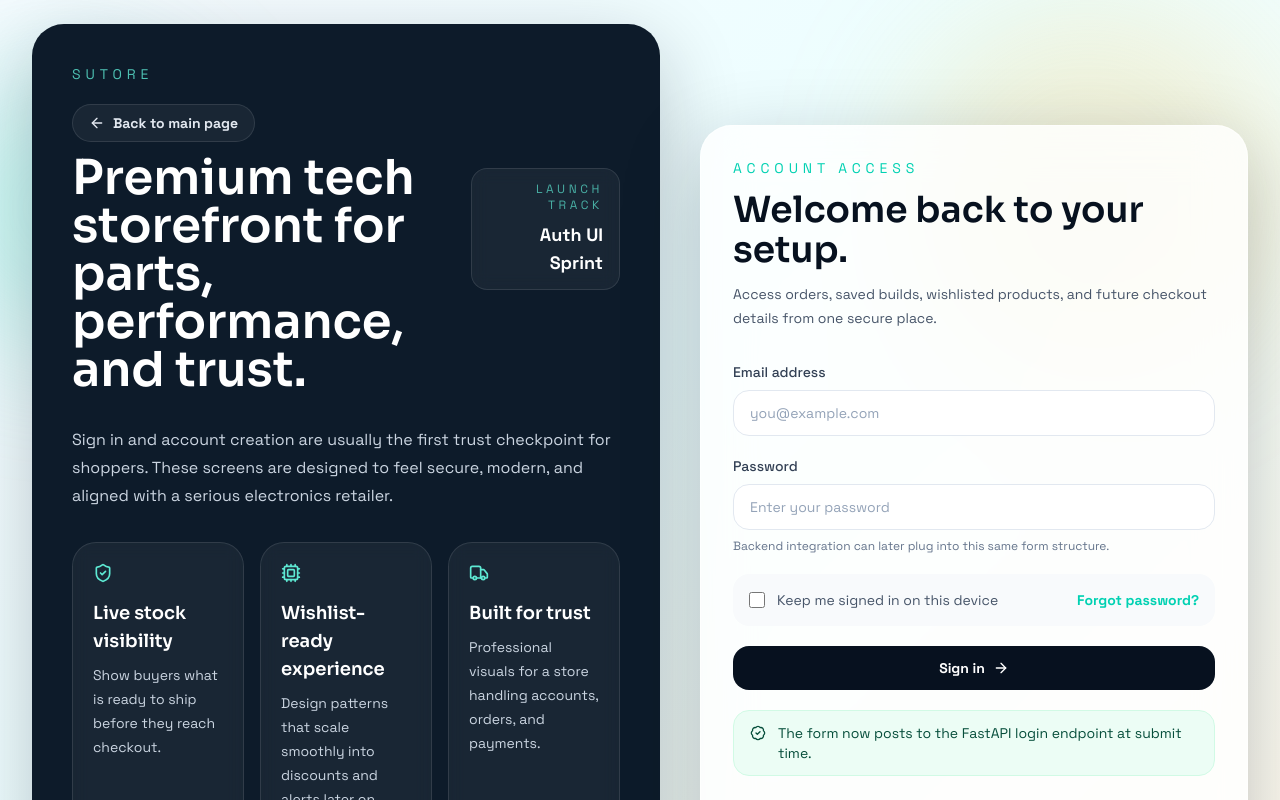
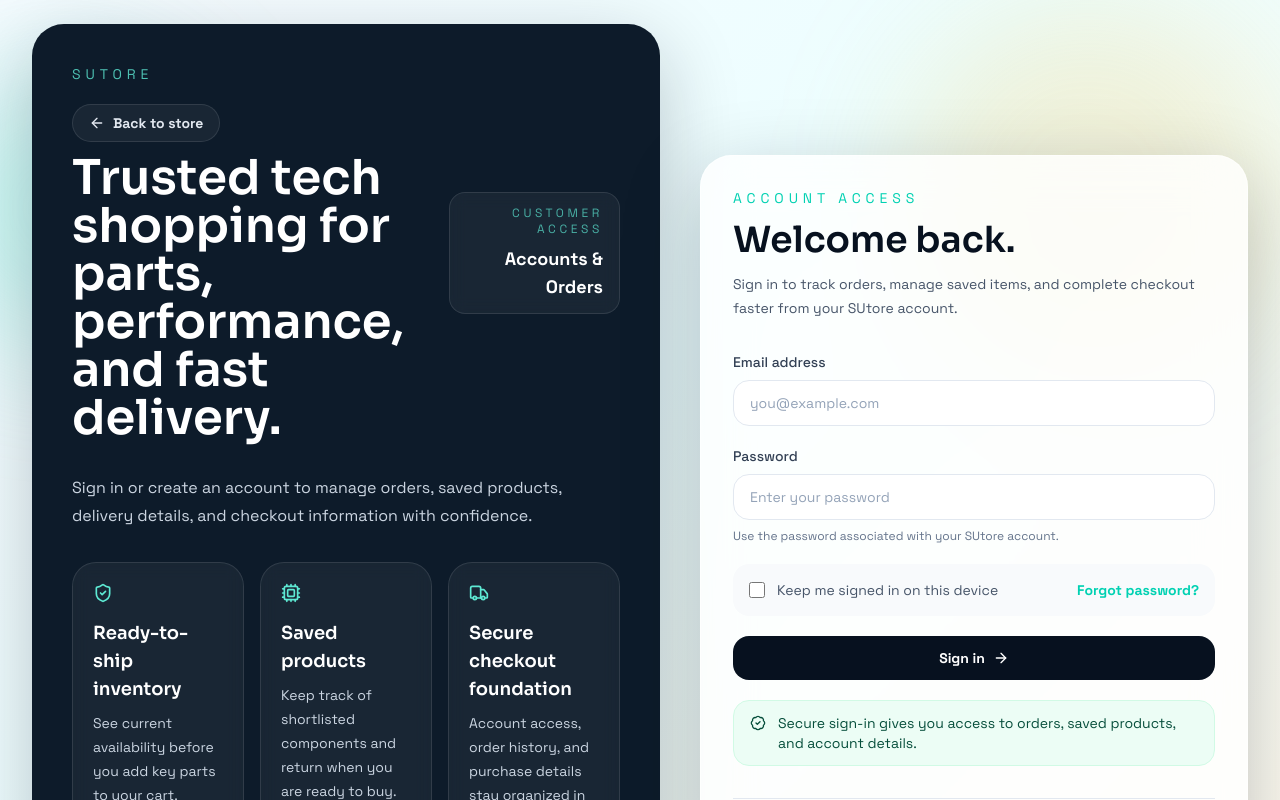
Before and after one commit to ufukcimen/SUtore, a React (Vite) app in the folder apps/web/: page /login in a window 1280 px wide. Shown: the top 800 px of the page. Built offline with nearby package versions, Linux system fonts and the light colour scheme; no server answers.

Commit message:
Refine login and signup copy for production

```diff
--- a/apps/web/src/features/auth/components/AuthShell.jsx
+++ b/apps/web/src/features/auth/components/AuthShell.jsx
@@ -25,25 +25,24 @@ export function AuthShell({ eyebrow, title, description, children, alternateLink
                     className="inline-flex items-center gap-2 rounded-full border border-white/10 bg-white/5 px-4 py-2 text-sm font-semibold text-slate-200 transition hover:border-cyan-300/40 hover:bg-white/10 hover:text-white"
                   >
                     <ArrowLeft className="h-4 w-4" />
-                    Back to main page
+                    Back to store
                   </Link>
                 </div>
                 <h1 className="mt-3 max-w-md text-4xl font-semibold leading-tight sm:text-5xl">
-                  Premium tech storefront for parts, performance, and trust.
+                  Trusted tech shopping for parts, performance, and fast delivery.
                 </h1>
               </div>
               <div className="hidden rounded-2xl border border-white/10 bg-white/5 px-4 py-3 text-right backdrop-blur sm:block">
                 <p className="text-xs uppercase tracking-[0.3em] text-brand-glow/70">
-                  Launch Track
+                  Customer Access
                 </p>
-                <p className="mt-2 text-lg font-semibold">Auth UI Sprint</p>
+                <p className="mt-2 text-lg font-semibold">Accounts & Orders</p>
               </div>
             </div>
 
             <p className="max-w-xl text-base leading-7 text-slate-300">
-              Sign in and account creation are usually the first trust checkpoint for
-              shoppers. These screens are designed to feel secure, modern, and aligned
-              with a serious electronics retailer.
+              Sign in or create an account to manage orders, saved products, delivery
+              details, and checkout information with confidence.
             </p>
 
             <div className="grid gap-4 md:grid-cols-3">
--- a/apps/web/src/features/auth/data/authContent.js
+++ b/apps/web/src/features/auth/data/authContent.js
@@ -1,15 +1,15 @@
 export const authHighlights = [
   {
-    title: "Live stock visibility",
-    description: "Show buyers what is ready to ship before they reach checkout.",
+    title: "Ready-to-ship inventory",
+    description: "See current availability before you add key parts to your cart.",
   },
   {
-    title: "Wishlist-ready experience",
-    description: "Design patterns that scale smoothly into discounts and alerts later on.",
+    title: "Saved products",
+    description: "Keep track of shortlisted components and return when you are ready to buy.",
   },
   {
-    title: "Built for trust",
-    description: "Professional visuals for a store handling accounts, orders, and payments.",
+    title: "Secure checkout foundation",
+    description: "Account access, order history, and purchase details stay organized in one place.",
   },
 ];
 
--- a/apps/web/src/features/auth/pages/LoginPage.jsx
+++ b/apps/web/src/features/auth/pages/LoginPage.jsx
@@ -51,7 +51,7 @@ export function LoginPage() {
     } catch (error) {
       setSubmitState({
         kind: "error",
-        message: getErrorMessage(error, "Login failed."),
+        message: getErrorMessage(error, "We couldn't sign you in. Please try again."),
       });
     } finally {
       setIsSubmitting(false);
@@ -66,8 +66,8 @@ export function LoginPage() {
   return (
     <AuthShell
       eyebrow="Account access"
-      title="Welcome back to your setup."
-      description="Access orders, saved builds, wishlisted products, and future checkout details from one secure place."
+      title="Welcome back."
+      description="Sign in to track orders, manage saved items, and complete checkout faster from your SUtore account."
       alternateLink={
         <p>
           New to SUtore?{" "}
@@ -92,7 +92,7 @@ export function LoginPage() {
           label="Password"
           type="password"
           placeholder="Enter your password"
-          hint="Backend integration can later plug into this same form structure."
+          hint="Use the password associated with your SUtore account."
           value={form.password}
           onChange={handleChange("password")}
         />
@@ -126,7 +126,7 @@ export function LoginPage() {
         ) : (
           <div className="flex items-start gap-3 rounded-2xl border border-emerald-100 bg-emerald-50 px-4 py-3 text-sm text-emerald-900">
             <BadgeCheck className="mt-0.5 h-4 w-4 shrink-0" />
-            <p>The form now posts to the FastAPI login endpoint at submit time.</p>
+            <p>Secure sign-in gives you access to orders, saved products, and account details.</p>
           </div>
         )}
       </form>
--- a/apps/web/src/features/auth/pages/SignupPage.jsx
+++ b/apps/web/src/features/auth/pages/SignupPage.jsx
@@ -179,7 +179,7 @@ export function SignupPage() {
     } catch (error) {
       setSubmitState({
         kind: "error",
-        message: getErrorMessage(error, "Signup failed."),
+        message: getErrorMessage(error, "We couldn't create your account. Please try again."),
       });
     } finally {
       setIsSubmitting(false);
@@ -194,8 +194,8 @@ export function SignupPage() {
   return (
     <AuthShell
       eyebrow="Create account"
-      title="Build your shopper profile."
-      description="Start with a sleek onboarding experience that can later expand into addresses, order history, and wishlist management."
+      title="Create your SUtore account."
+      description="Set up your account to place orders, track deliveries, save products, and manage purchase details in one place."
       alternateLink={
         <p>
           Already have an account?{" "}
@@ -324,7 +324,7 @@ export function SignupPage() {
         ) : (
           <div className="flex items-start gap-3 rounded-2xl border border-amber-100 bg-amber-50 px-4 py-3 text-sm text-amber-900">
             <Sparkles className="mt-0.5 h-4 w-4 shrink-0" />
-            <p>The form now posts to the FastAPI signup endpoint at submit time.</p>
+            <p>Create your account to start shopping, save products, and track every order from one dashboard.</p>
           </div>
         )}
       </form>
```
